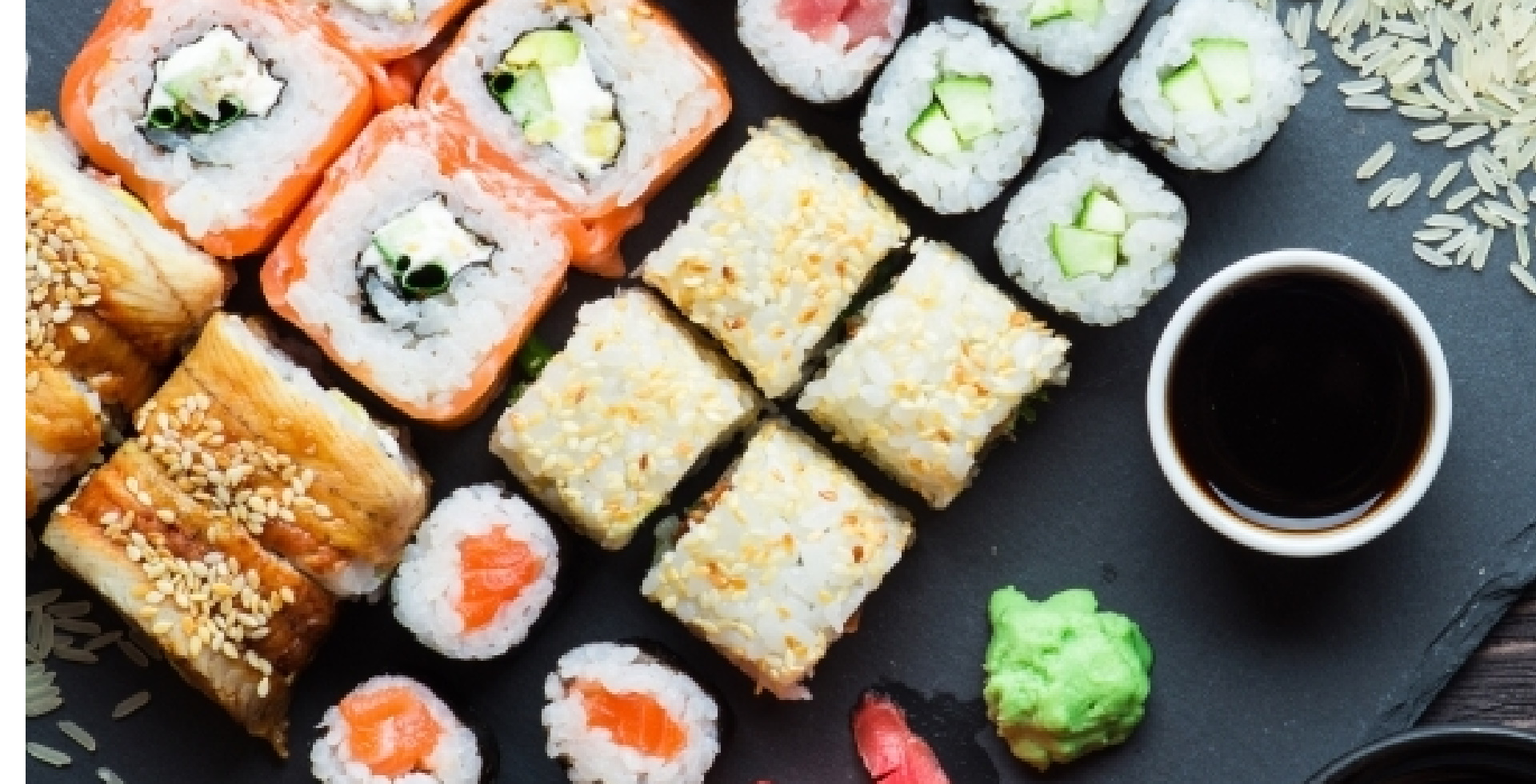
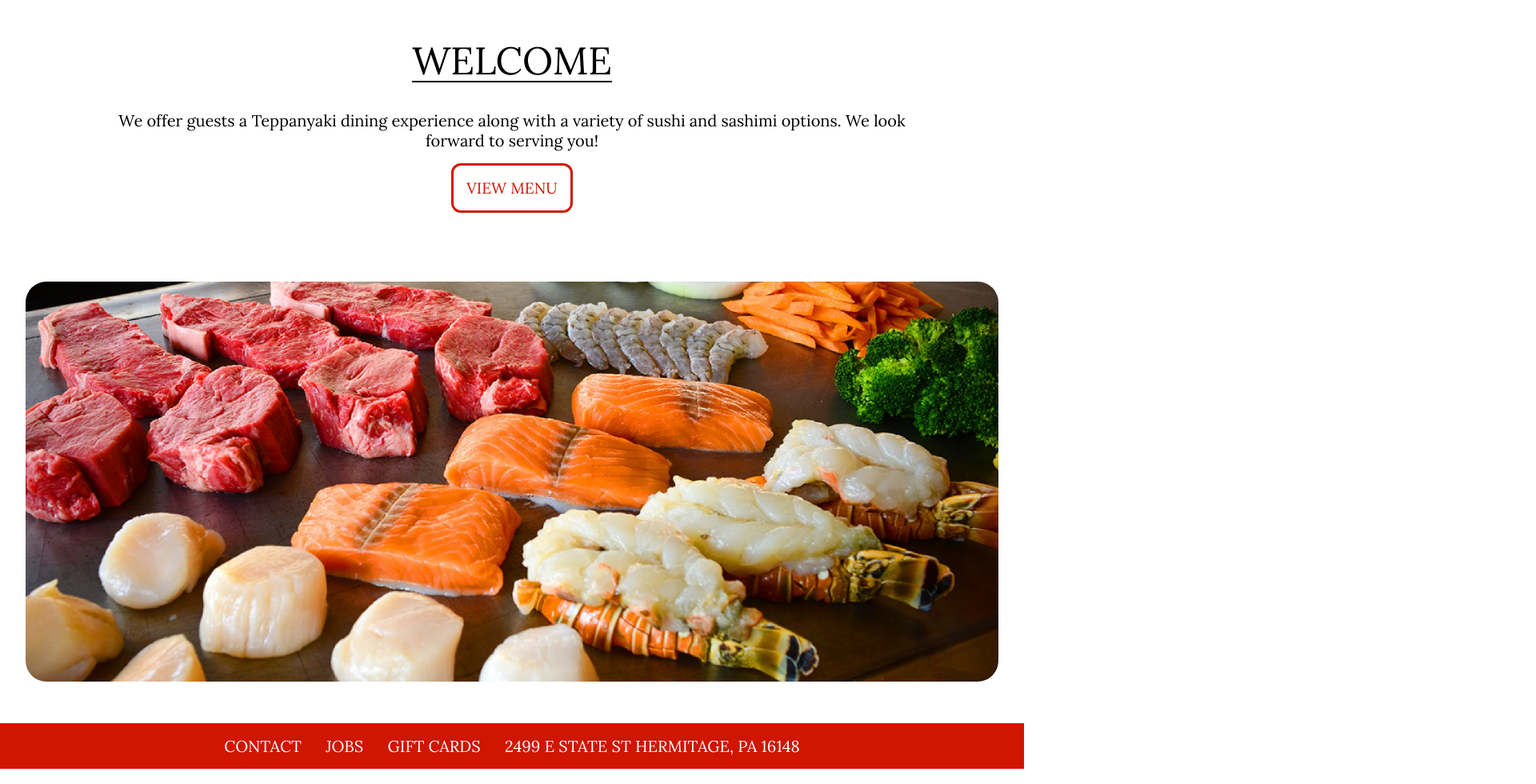
Before and after one commit to kellylamkelly/kobe-restaurant, an Angular app: page / in a window 1280 px wide. Shown: the part 760-1740 px from the top of the page at 80% size, 1920 px wide, since content can reach past the window. Built offline with nearby package versions, Linux system fonts and the light colour scheme.

Commit message:
implemented home page images + footer

```diff
--- a/src/app/app.component.html
+++ b/src/app/app.component.html
@@ -78,3 +78,40 @@
 <router-outlet></router-outlet>
 
 <!-- Footer -->
+<div id="footer">
+    <div id="footerText">
+        <nav>
+            <a routerLink="/contact">
+                <h2>
+                    CONTACT
+                </h2>
+            </a>
+        </nav>
+
+        <span class="tab"></span>
+
+        <nav>
+            <a routerLink="/jobs">
+                <h2>
+                    JOBS
+                </h2>
+            </a>
+        </nav>
+
+        <span class="tab"></span>
+
+        <nav>
+            <a routerLink="/giftcards">
+                <h2>
+                    GIFT CARDS
+                </h2>
+            </a>
+        </nav>
+
+        <span class="tab"></span>
+
+        <h2>
+            2499 E STATE ST HERMITAGE, PA 16148
+        </h2>
+    </div>
+</div>
--- a/src/app/home/home.component.css
+++ b/src/app/home/home.component.css
@@ -0,0 +1,9 @@
+#title {
+    text-decoration: underline;
+    text-decoration-thickness: 2px;
+    text-underline-offset: 8px;
+}
+
+#homeDesc {
+    padding: 0% 10%;
+}
--- a/src/app/home/home.component.html
+++ b/src/app/home/home.component.html
@@ -1,3 +1,25 @@
+<!-- Sushi Image -->
 <div class="imgBlock">
     <img class="imgStyle" src="../assets/sushi.jpg" alt="Sushi">
 </div>
+
+<!-- Text Block + Button -->
+<div class="descBlock">
+    <!-- Welcome -->
+    <h1 id="title">{{title}}</h1>
+
+    <!-- Description -->
+    <div id="homeDesc">
+        <h2>{{desc}}</h2>
+    </div>
+
+    <!-- Button -->
+    <div>
+        <button>VIEW MENU</button>
+    </div>
+</div>
+
+<!-- Teppanyaki Image -->
+<div class="imgBlock">
+    <img class="imgStyle" src="../assets/teppanyaki.jpg" alt="Teppanyaki">
+</div>
--- a/src/app/home/home.component.ts
+++ b/src/app/home/home.component.ts
@@ -6,6 +6,8 @@ import { Component, OnInit } from '@angular/core';
   styleUrls: ['./home.component.css']
 })
 export class HomeComponent implements OnInit {
+  title = 'WELCOME';
+  desc = 'We offer guests a Teppanyaki dining experience along with a variety of sushi and sashimi options. We look forward to serving you!';
 
   constructor() { }
 
--- a/src/styles.css
+++ b/src/styles.css
@@ -3,7 +3,7 @@
 /* Application-wide Styles */
 h1 {
     font-family: "Lora", Arial, Helvetica, sans-serif;
-    font-size: 4rem;
+    font-size: 3rem;
     font-weight: normal;
 }
 
@@ -16,12 +16,12 @@ h2 {
 
 h3 {
     font-family: "Lora", Arial, Helvetica, sans-serif;
-    font-size: 1.25rem;
+    font-size: 1rem;
     font-weight: normal;
 }
 
 body {
-    margin: 2em;
+    margin: 2em 0em 0em 0em;
 }
 
 nav {
@@ -40,22 +40,22 @@ button {
     font-family: Cambria, Georgia, serif;
 } */
 
+/* Button styles */
 button {
-    background-color: #eee;
-    border: none;
-    border-radius: 4px;
+    background-color: white;
+    border: 3px solid #d01500;
+    border-radius: 12px;
     cursor: pointer;
-    color: black;
+    color: #d01500;
     font-size: 1.2rem;
     padding: 1rem;
-    margin-right: 1rem;
     margin-bottom: 1rem;
     margin-top: 1rem;
 }
 
 button:hover {
-    background-color: black;
-    color: white;
+    background-color: #eee;
+    color: #d01500;
 }
 
 button:disabled {
@@ -90,9 +90,21 @@ a:active {
     text-underline-offset: 8px;
 }
 
+/* Navigation/Menu/Footer */
 #navigation {
     text-align: center;
     padding-bottom: 2rem;
+}
+
+#footer {
+    text-align: center;
+    padding-top: 3rem;
+}
+
+#footerText {
+    background-color: #d01500;
+    padding: 1rem 0rem;
+    color: white;
 }
 
 /* Kanji */
@@ -106,16 +118,23 @@ a:active {
 /* Images */
 .imgStyle {
     border-radius: 26px;
-    background-size: cover;
-    height: auto;
-    width: auto;
-    object-fit: contain;
+    height: 500px;
+    width: 95%;
+    object-fit: cover;
 }
 
 .imgBlock {
-    /* width: auto;
-    height: auto; */
+    width: auto;
+    height: auto;
     text-align: center;
+}
+
+/* Title/Description */
+.descBlock {
+    text-align: center;
+    width: auto;
+    height: auto;
+    padding: 40px 0px 70px 0px;
 }
 
 /* everywhere else */
```
